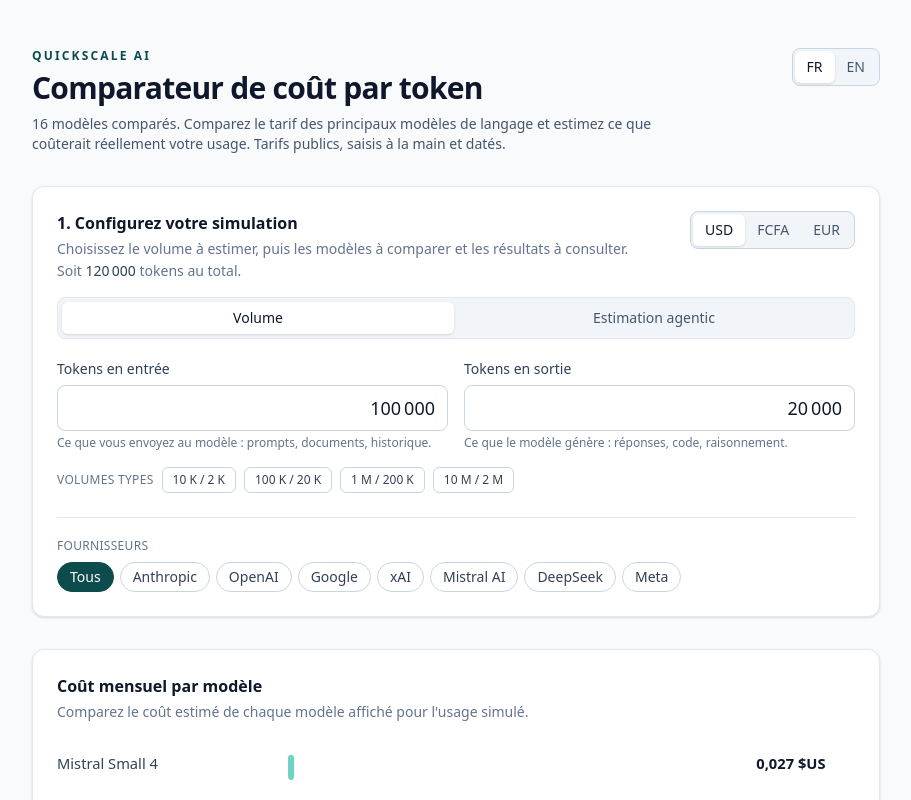
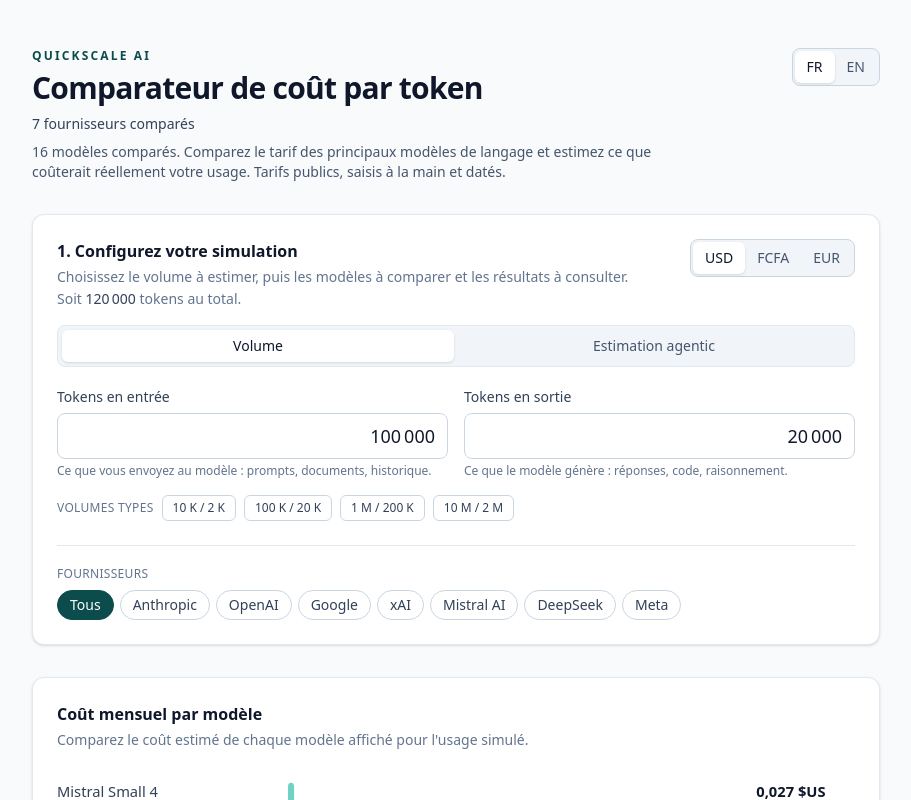
Before and after one commit to quickscale-ai/llm-cost-lab, a React (Vite) app: page / in a window 1280 px wide. Shown: the top 800 px of the page, without its empty margins (184-1095 px from the left). Built offline with nearby package versions, Linux system fonts and the light colour scheme.

Commit message:
Déplace le compteur de fournisseurs sous le titre

```diff
--- a/src/App.tsx
+++ b/src/App.tsx
@@ -181,6 +181,9 @@ export default function App() {
               })}
             </div>
           </div>
+          <p className="mt-2 max-w-2xl text-sm font-medium text-slate-700 dark:text-slate-300">
+            {visibleProviderCount} fournisseur{visibleProviderCount === 1 ? '' : 's'} comparé{visibleProviderCount === 1 ? '' : 's'}
+          </p>
           <p className="mt-2 max-w-2xl text-sm text-slate-600 dark:text-slate-400">
             {visibleModels.length} {visibleModels.length === 1 ? 'modèle comparé' : 'modèles comparés'}. Comparez le tarif des principaux modèles de langage et estimez ce que coûterait
             réellement votre usage. Tarifs publics, saisis à la main et datés.
@@ -388,9 +391,6 @@ export default function App() {
         </section>
 
         <footer className="mt-12 border-t border-slate-200 pt-6 text-xs leading-relaxed text-slate-500 dark:border-slate-800 dark:text-slate-400">
-          <p className="text-sm font-medium text-slate-700 dark:text-slate-300">
-            {visibleProviderCount} fournisseur{visibleProviderCount === 1 ? '' : 's'} comparé{visibleProviderCount === 1 ? '' : 's'}
-          </p>
           <p className="mt-3 text-slate-500 dark:text-slate-400">© 2026 LLM Cost Lab, par Quickscale</p>
           <p className="mt-3">
             Tarifs publics vérifiés le{' '}
```
Also changed, not shown: 1 other file (tests, documents, lock files or other folders).
